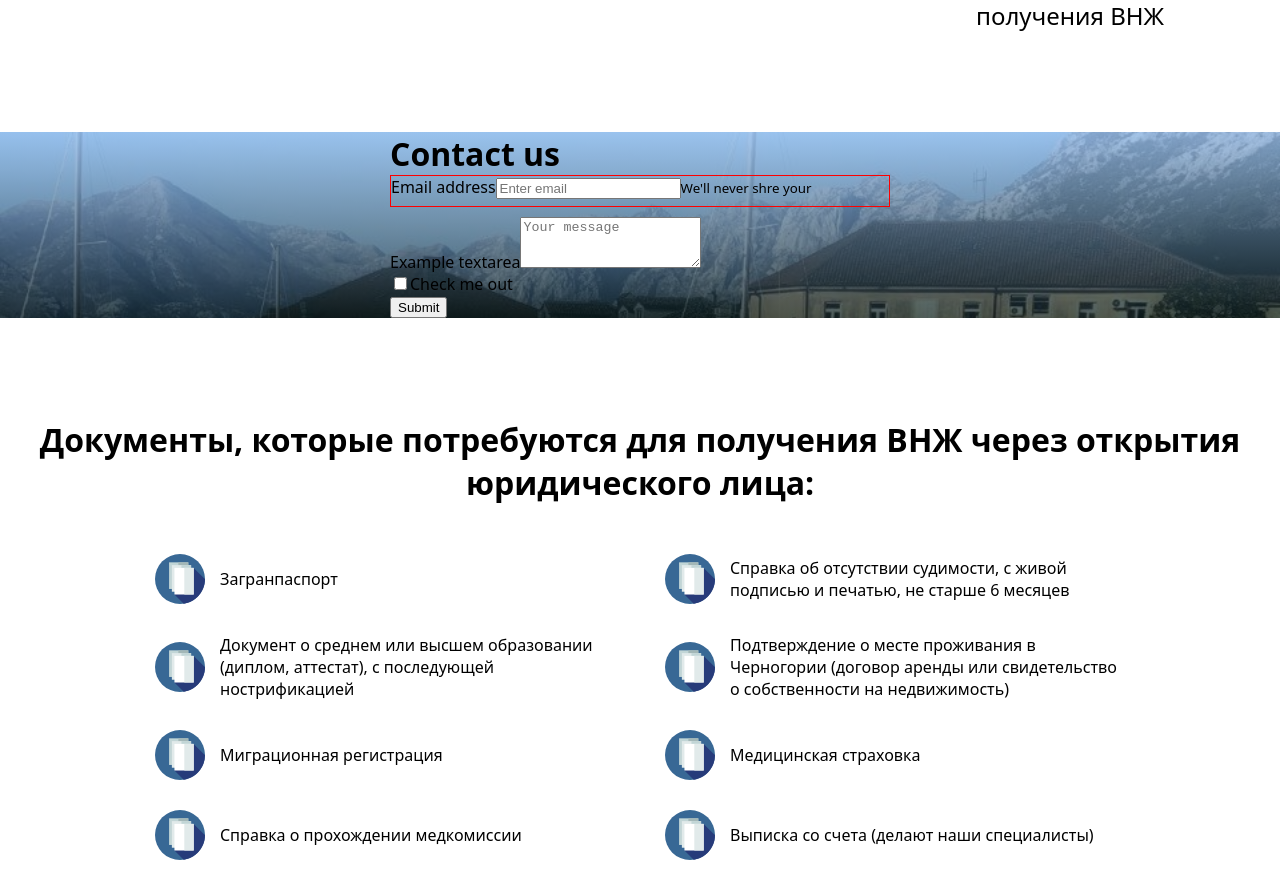
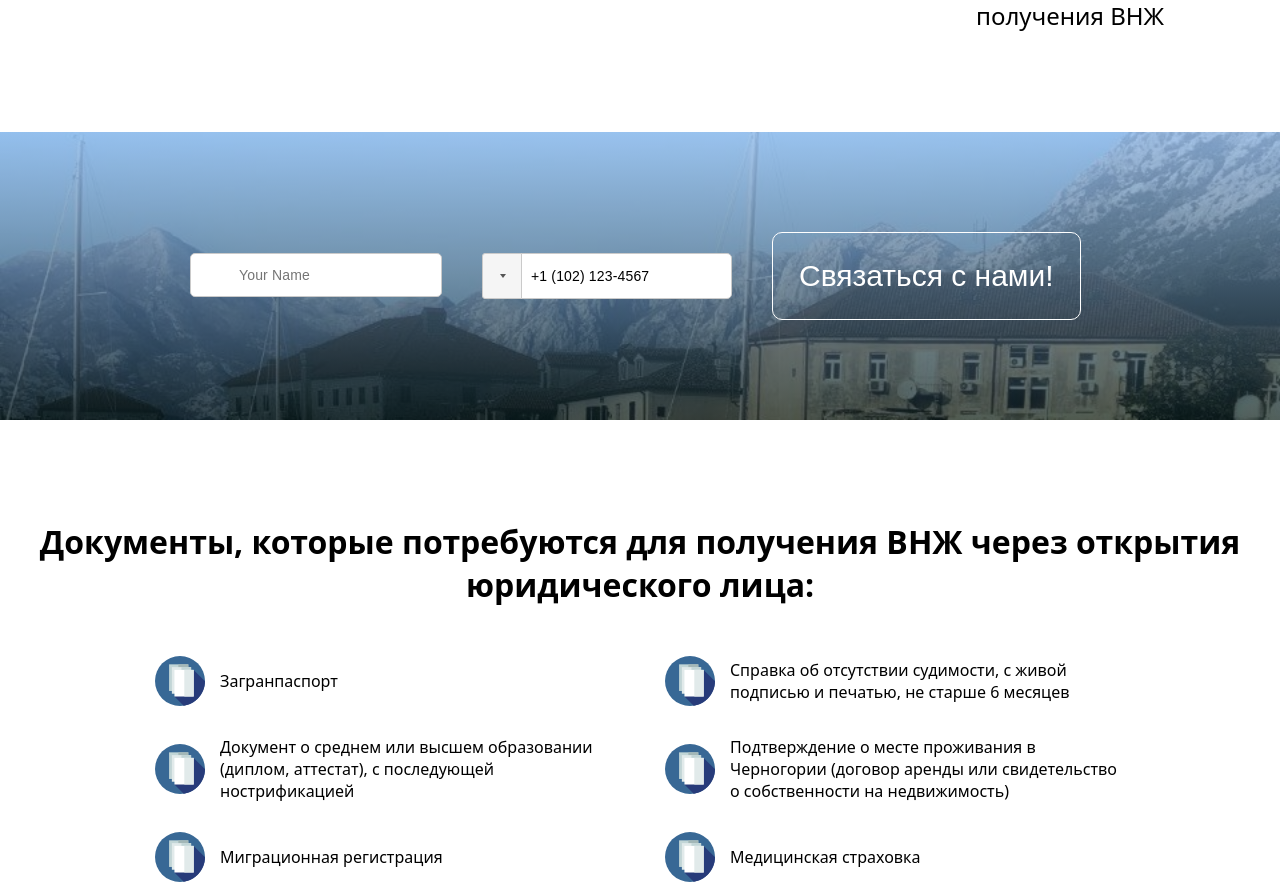
Before and after one commit to Safirenat/MonteNov, a React (Create React App) app: page / in a window 1280 px wide. Shown: the part 2280-3168 px from the top of the page. Built offline with nearby package versions, Linux system fonts and the light colour scheme.

Commit message:
add-mobile-form

```diff
--- a/src/components/Analiz/Analiz.js
+++ b/src/components/Analiz/Analiz.js
@@ -24,22 +24,29 @@ export const Analiz = () => {
 
 	const onSubmit = (e) => {
 		e.preventDefault();
-		send("service_uf2cf4l", "template_hs0jgnl", toSend, "EvYP0dyKm3TeaCoHE")
+		send("service_exbz4dg", "template_qe62u6w", toSend, "EGF04yEuv7MdmYIlB")
 			.then((response) => {
 				console.log("SUCCESS!", response.status, response.text);
+				window.location.reload()
 			})
+
 			.catch((err) => {
 				console.log("FAILED...", err);
 			});
+
 	};
 
-	// const show = (type) => {
-	// 	notification({
-	// 		// className:"notification-title",
-	// 		title: "Успешно",
-	// 		message: `Успешно отправлено`,
-	// 	});
-	// };
+	// const cancelCourse = () => {
+	// 	document.getElementById("create-course-form").reset();
+	//   }
+
+	const show = (type) => {
+		notification({
+			// className:"notification-title",
+			title: "Успешно",
+			message: `Успешно отправлено`,
+		});
+	};
 
 	const handleChange = (e) => {
 		setToSend({ ...toSend, [e.target.name]: e.target.value });
@@ -51,10 +58,14 @@ export const Analiz = () => {
 	// 	}
 	// };
 
+	// const reloadPage = () => {
+	// 	window.location.reload()
+	//   }
+
 	return (
 		<div className="benefits-background">
 			<div className="container">
-				<div className="form-nov">
+				{/* <div className="form-nov">
 					<Container style={{ width: "500px" }}>
 						<h1 className="text-center">Contact us</h1>
 						<Form onSubmit={onSubmit}>
@@ -92,16 +103,16 @@ export const Analiz = () => {
 									onChange={handleChange}
 								></Form.Check>
 							</Form.Group>
-							<Button variant="primary" type="submit">
+							<Button   variant="primary" type="submit" onClick={reloadPage}>
 								Submit
 							</Button>
 						</Form>
 					</Container>
-				</div>
+				</div> */}
 
 				{/* dkhgd */}
-				{/* <div className="input-wrapper-form">
-					<form onSubmit={onSubmit}>
+				<div className="input-wrapper-form">
+					{/* <form onSubmit={onSubmit}>
 						<input
 							type="text"
 							name="from_name"
@@ -131,7 +142,7 @@ export const Analiz = () => {
 							onChange={handleChange}
 						/>
 						<button type="submit">Submit</button>
-					</form>
+					</form> */}
 					<form onSubmit={onSubmit} className="form-wrapper">
 						<div className="input-text-wrapper">
 							<div>
@@ -154,20 +165,20 @@ export const Analiz = () => {
 									inputProps={{
 										name: "phone",
 										required: true,
-										autoFocus: true,
+										// autoFocus: true,
 										autoFormat: true,
 									}}
-									onKeyDown={(e) => enterHandler(e)}
+									// onKeyDown={(e) => enterHandler(e)}
 								/>
 							</div>
 						</div>
 
-						<button  type="submit">
+						{/* <button  type="submit"> */}
 						<button onClick={() => show("success")} type="submit">
 							Связаться с нами!
 						</button>
 					</form>
-				</div> */}
+				</div>
 
 				<div className="input-wrapper-form-mobile">
 					<div className="analiz">
--- a/src/components/BackToTopButton.js
+++ b/src/components/BackToTopButton.js
@@ -33,7 +33,7 @@ export const BackToTopButton = () => {
 					<div className="telegram-footer">
 						<a
 							target="_blank"
-							href="https://t.me/MontenegroLive_Bot"
+							href="https://t.me/+38268338309"
 						>
 							<TelegramFooter />
 						</a>
--- a/src/components/Reviews/Reviews.scss
+++ b/src/components/Reviews/Reviews.scss
@@ -123,3 +123,8 @@
 //   height: 100%;
 //   object-fit: cover;
 // }
+
+
+.react-tel-input .selected-flag .arrow {
+	left:9px !important;
+}
```
